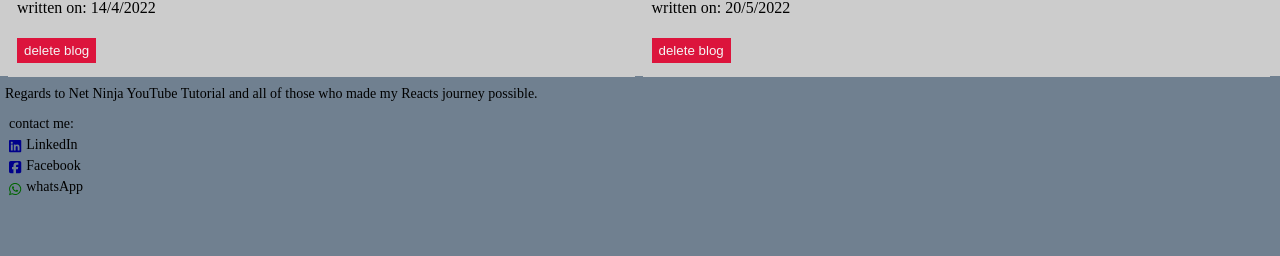
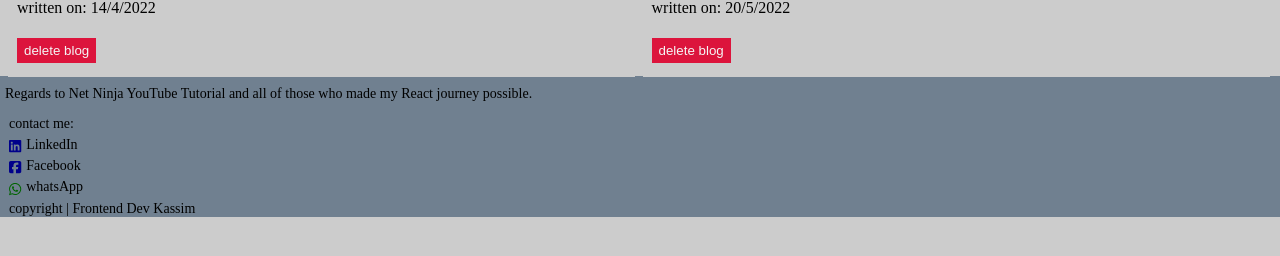
Before and after one commit to kass8mal8/React-Blog, a React (Create React App) app: page /blogs in a window 1280 px wide. Shown: the part 1834-2090 px from the top of the page. After the commit the page ends 2051 px from the top, so only its background shows below. Built offline with nearby package versions, Linux system fonts and the light colour scheme.

Commit message:
2 files modified

```diff
--- a/src/Footer.js
+++ b/src/Footer.js
@@ -7,7 +7,7 @@ const Footer=()=>{
     <div className="footerDiv">
      <div className="regardsDiv">
        <p>
-           Regards to Net Ninja YouTube Tutorial and all of those who made my Reacts journey possible.
+           Regards to Net Ninja YouTube Tutorial and all of those who made my React journey possible.
        </p>
      </div>
      <div className="contactDiv" >
@@ -21,6 +21,8 @@ const Footer=()=>{
         <small>
           <FontAwesomeIcon icon={faWhatsapp}className="whatsapp"></FontAwesomeIcon>whatsApp
         </small>
+        <small>copyright | Frontend Dev Kassim</small>
+
       </div>
 
     </div>
--- a/src/style.css
+++ b/src/style.css
@@ -56,7 +56,7 @@ a{
 }
 .footerDiv{
     background-color: slategrey;
-    height:40vh;
+    height:auto;
     margin-right: -10px;
     margin-left:-8px;
     margin-bottom: -10px;
```
